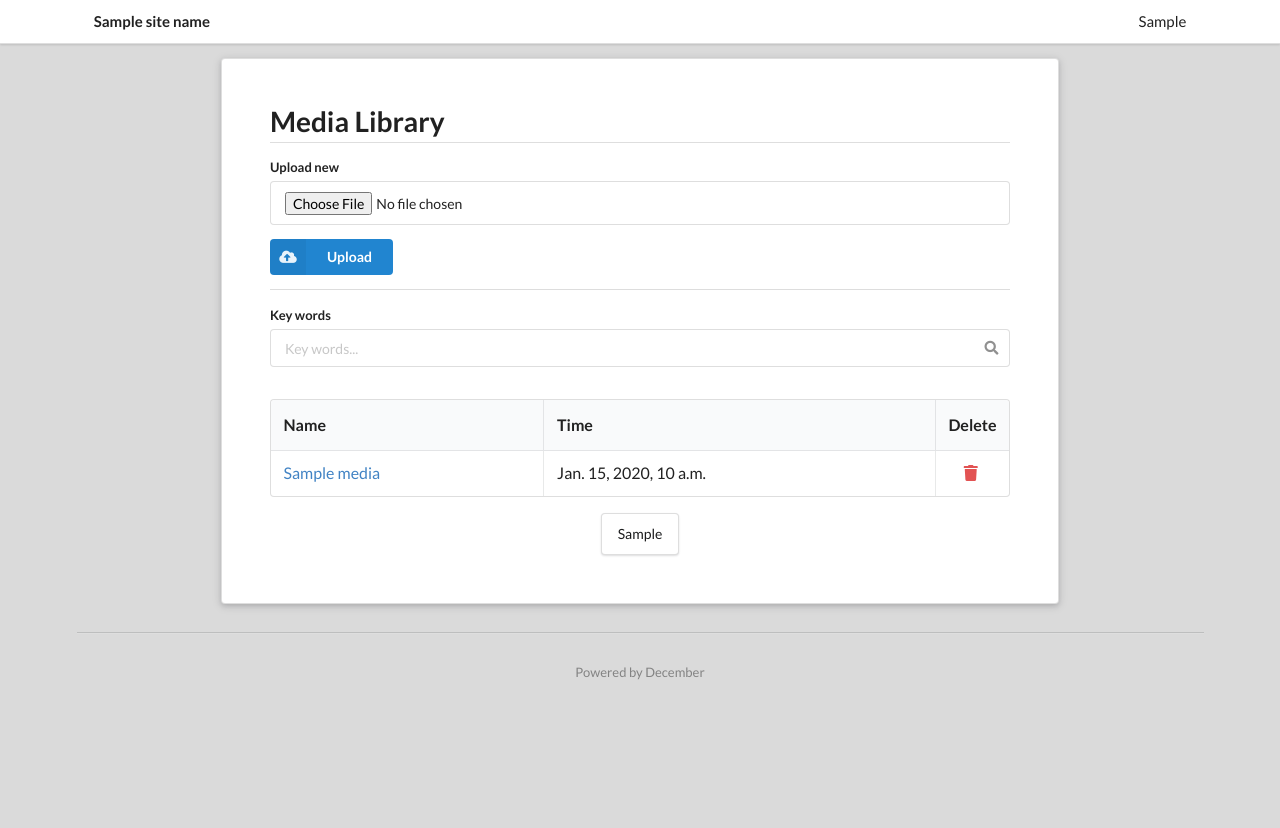
After one commit to boshi-an/December, a Django app: template December/templates/media.html in a window 1280 px wide. The commit adds this page. Run offline with Django 3.2, Linux system fonts and the light colour scheme; the template is opened without the code that fills it: most values are stand-ins (such as "Sample title", 1, 10 or a date in 2020).

Commit message:
Version 1.2

```diff
--- a/December/December/urls.py
+++ b/December/December/urls.py
@@ -28,6 +28,7 @@ urlpatterns = [
     url(r'^page/(?P<num>\d+)$', views.index_page),
     url(r'^admin$', views.admin_page),
     url(r'^admin/settings$', views.settings_page),
+    url(r'^admin/media$', views.media_page),
     url(r'^admin/edit$', views.edit_page),
     url(r'^admin/edit/(?P<pid>\d+)$', views.edit_page),
     url(r'^admin/edit-comment/(?P<cid>\d+)$', views.edit_comment_page),
--- a/December/blog/models.py
+++ b/December/blog/models.py
@@ -25,3 +25,8 @@ class Comment(models.Model):
     parent = models.PositiveIntegerField(default=0)
     status = models.CharField(max_length=16, default="published")
     comment_time = models.PositiveIntegerField(default=0)
+
+class Media(models.Model):
+    name = models.CharField(max_length=200, default="")
+    upload_time = models.PositiveIntegerField(default=0)
+    path = models.CharField(max_length=200, default="")
--- a/December/templates/admin.html
+++ b/December/templates/admin.html
@@ -49,7 +49,7 @@
                 <label>Key words</label>
                 <div class="ui icon input">
                   <input type="text" placeholder="Key words..." name="post-search" value="{{ post_search }}">
-                  <i class="search icon"></i>
+                  <i class="search-btn search link icon"></i>
                 </div>
               </div>
             </div>
@@ -90,7 +90,7 @@
               <label>Key words</label>
               <div class="ui icon input">
                 <input type="text" placeholder="Key words..." name="comment-search" value="{{ comment_search }}">
-                <i class="search icon"></i>
+                <i class="search-btn search link icon"></i>
               </div>
             </div>
             {% if comment_list|length %}
--- a/December/templates/archives.html
+++ b/December/templates/archives.html
@@ -12,7 +12,7 @@
     <form class="item" action="/" method="get">
       <div class="ui transparent icon input">
         <input type="text" name="s" placeholder="Search..." value="{{ search_value }}">
-        <i class="search icon"></i>
+        <i class="search-btn search link icon"></i>
       </div>
     </form>
   </div>
@@ -32,7 +32,7 @@
           <form class="item" action="/" method="get">
             <div class="ui icon input">
               <input type="text" name="s" placeholder="Search..." value="{{ search_value }}">
-              <i class="search icon"></i>
+              <i class="search-btn search link icon"></i>
             </div>
           </form>
         </div>
--- a/December/templates/footer.html
+++ b/December/templates/footer.html
@@ -5,8 +5,13 @@
         .transition('fade');
     });
     $('.ui.selection.dropdown').css("min-width", "0");
+    $('.search-btn').on('click', function() {
+      $(this)
+        .closest('form')
+        .submit();
+    });
   </script>
-  {% if page_type == 'index' or page_type == 'archives' or page_type == 'edit' or page_type == 'admin' or page_type == 'settings' %}
+  {% if page_type == 'index' or page_type == 'archives' or page_type == 'edit' or page_type == 'admin' or page_type == 'settings' or page_type == 'media' %}
   <script>
     $('.top.fixed.borderless.menu .toc.right.item').on('click', function() {
       $('.ui.sidebar')
--- a/December/templates/index.html
+++ b/December/templates/index.html
@@ -12,7 +12,7 @@
     <form class="item" action="/" method="get">
       <div class="ui transparent icon input">
         <input type="text" name="s" placeholder="Search..." value="{{ search_value }}">
-        <i class="search icon"></i>
+        <i class="search-btn search link icon"></i>
       </div>
     </form>
   </div>
@@ -32,7 +32,7 @@
           <form class="item" action="/" method="get">
             <div class="ui icon input">
               <input type="text" name="s" placeholder="Search..." value="{{ search_value }}">
-              <i class="search icon"></i>
+              <i class="search-btn search link icon"></i>
             </div>
           </form>
         </div>
--- /dev/null
+++ b/December/templates/media.html
@@ -0,0 +1,115 @@
+{% include "header.html" with title='Media Library - '|add:site_name page_type='media' %}
+  <div class="ui right sidebar vertical menu">
+    <a class="header item" href="/">{{ site_name }}</a>
+    {% for i in page_links %}
+    <a class="item" href="{{ i.1 }}">{{ i.0|safe }}</a>
+    {% endfor %}
+  </div>
+  <div class="pusher">
+    <div class="ui top fixed large borderless menu">
+      <div class="ui container">
+        <a class="header item" href="/">{{ site_name }}</a>
+        <div class="right menu">
+          {% for i in page_links %}
+          <a class="item" href="{{ i.1 }}">{{ i.0|safe }}</a>
+          {% endfor %}
+        </div>
+        <a class="toc right item">
+          <i class="sidebar icon"></i>
+        </a>
+      </div>
+    </div>
+    <div class="ui center aligned container">
+      <div class="ui hidden section divider"></div>
+    </div>
+    <div class="ui stackable centered grid container">
+      <div class="twelve wide column">
+        <div class="ui raised very padded large segment">
+          <h1 class="ui dividing header">Media Library</h1>
+          {% include 'messages.html' %}
+          <form class="ui form" method="post" enctype="multipart/form-data">{% csrf_token %}
+            <div class="field">
+              <label>Upload new</label>
+              <input type="file" name="new-file" required>
+            </div>
+            <button class="ui primary labeled submit icon button" type="submit">
+              <i class="cloud upload icon"></i> Upload
+            </button>
+          </form>
+          <div class="ui divider"></div>
+          {% if media_list|length %}
+          <form class="ui form" method="get">
+            <input type="submit" style="display: none;">
+            <div class="field">
+              <label>Key words</label>
+              <div class="ui icon input">
+                <input type="text" placeholder="Key words..." name="search" value="{{ search }}">
+                <i class="search-btn search link icon"></i>
+              </div>
+            </div>
+          </form>
+          <div class="ui hidden divider"></div>
+          <table class="ui celled unstackable table">
+            <thead>
+              <tr>
+                <th>Name</th>
+                <th>Time</th>
+                <th>Delete</th>
+              </tr>
+            </thead>
+            <tbody>
+              {% for i in media_list %}
+              <tr>
+                <td>
+                  <a href="/media/{{ i.path }}" target="_blank">{{ i.name }}</a>
+                </td>
+                <td>{{ i.time }}</td>
+                <td class="collapsing center aligned">
+                  <i class="trash link red icon delete-btn" data-media-id="{{ i.mid }}"></i>
+                </td>
+              </tr>
+              {% endfor %}
+            </tbody>
+          </table>
+          {% else %}
+          <p>How about uploading a new one?</p>
+          {% endif %}
+          {% include 'pagination.html' %}
+        </div>
+      </div>
+    </div>
+    <div class="ui center aligned container">
+      <div class="ui section divider"></div>
+      <div class="ui horizontal small divided link list" style="margin-top: 0; margin-bottom: 14px;">
+        <div class=item>Powered by <a href="https://github.com/trinitrotofu/December">December</a></div>
+      </div>
+    </div>
+  </div>
+  <div class="ui tiny modal">
+    <i class="close icon"></i>
+    <div class="header">
+      Warning
+    </div>
+    <div class="content">
+        <p>Are you sure you want to delete this file?</p>
+        <p>This action cannot be undone!</p>
+    </div>
+    <div class="actions">
+      <div id="modal-cancel" class="ui button">Cancel</div>
+      <div id="modal-confirm" class="ui red button">Delete</div>
+    </div>
+  </div>
+  <script>
+    var delete_mid = 0;
+    $('.delete-btn').click(function() {
+      delete_mid = $(this).attr("data-media-id");
+      $('.ui.modal').modal('show');
+    });
+    $('#modal-cancel').click(function() {
+      $('.ui.modal').modal('hide');
+    });
+    $('#modal-confirm').click(function() {
+      window.location.href = "/admin/media?action=delete&mid=" + delete_mid;
+    });
+  </script>
+{% include "footer.html" with page_type='media' %}
```
Also changed, not shown: December/December/functions.py (+52 -7 lines), December/December/views.py (+53 -4 lines), December/blog/migrations/0014_media.py (added), December/blog/migrations/0015_auto_20220118_0121.py (added), December/db.sqlite3, README.md, 3 other files.
